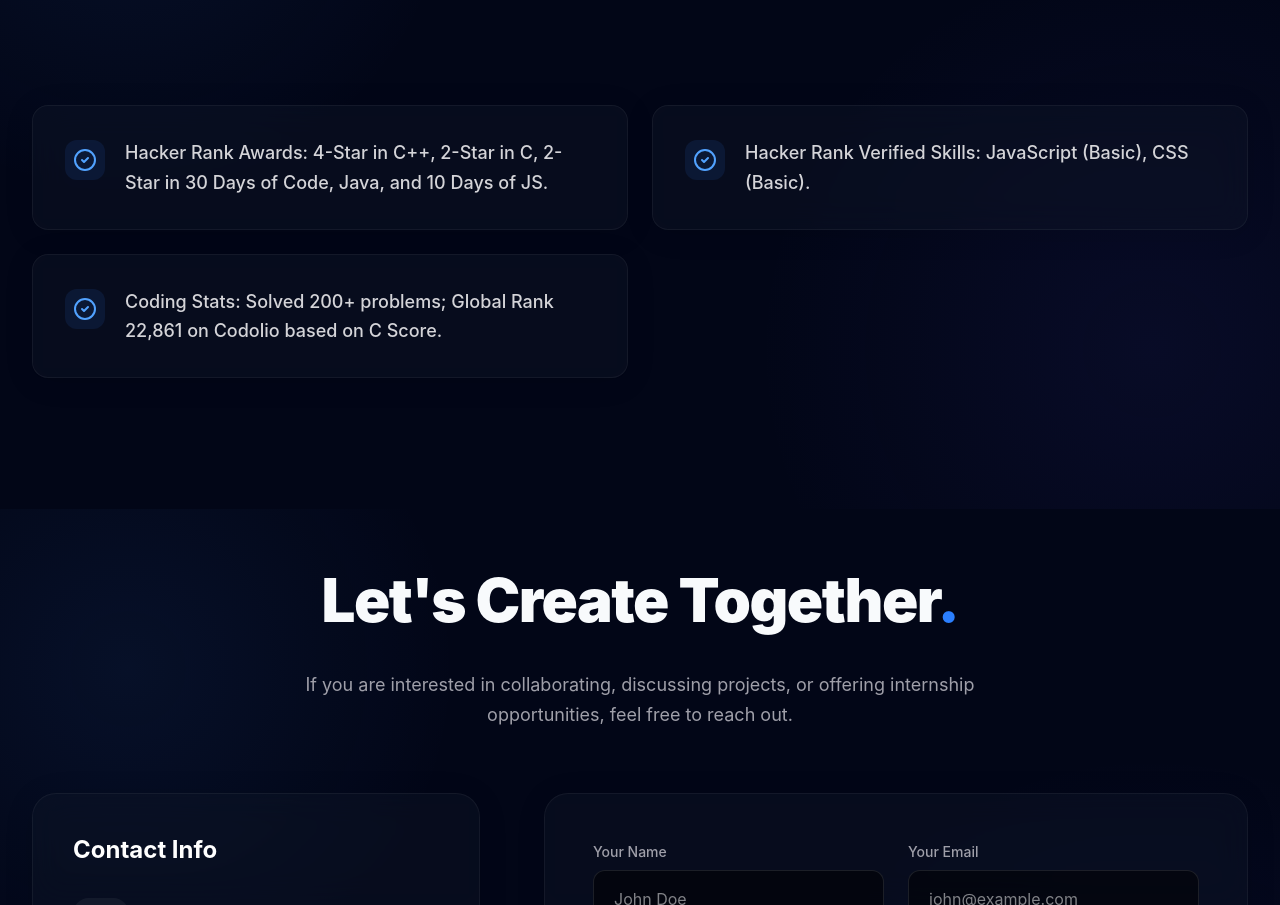
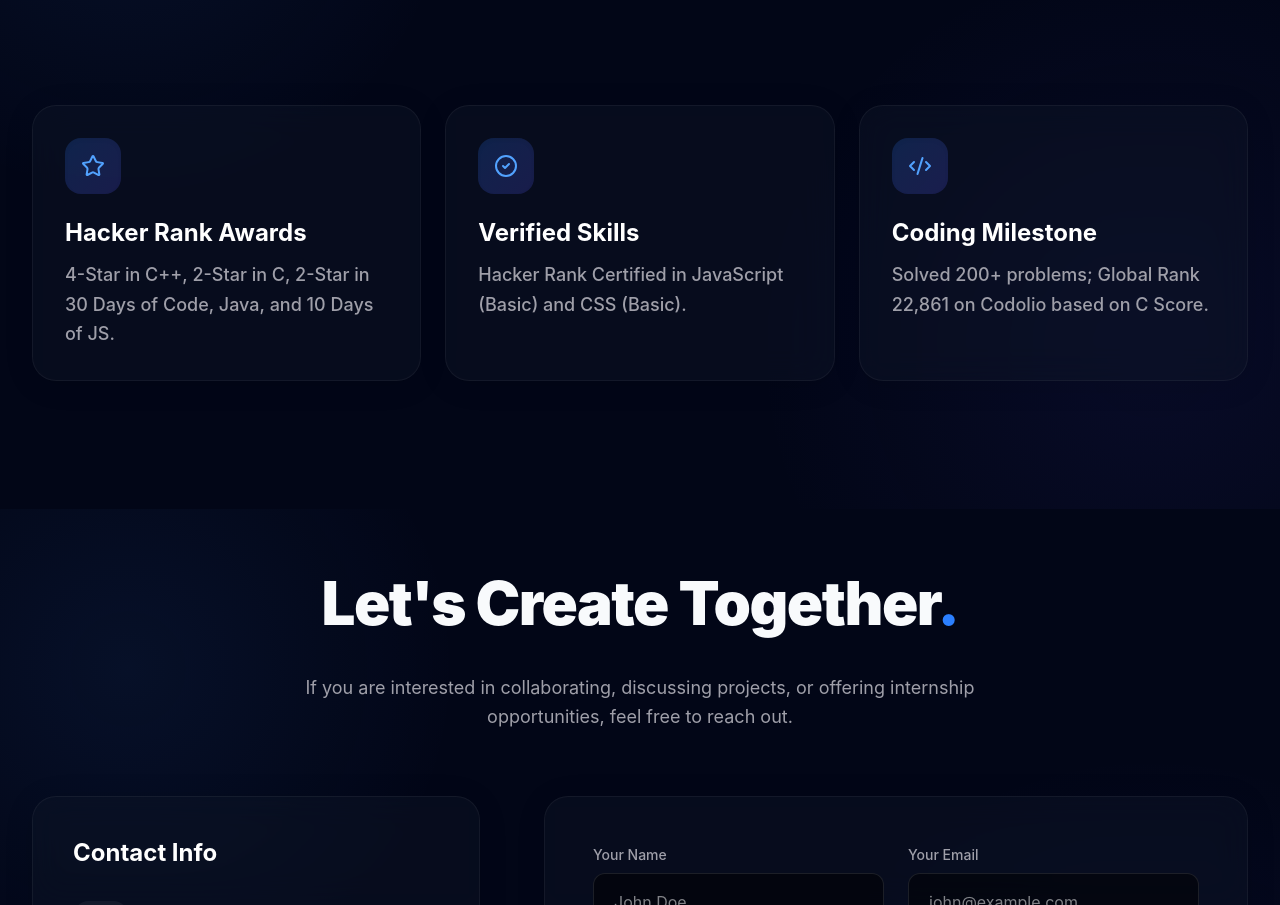
Before and after one commit to sanmaaya/Portfolio, a React (Vite) app in the folder client/: page / in a window 1280 px wide. Shown: the part 6691-7596 px from the top of the page. Built offline with nearby package versions, Linux system fonts and the light colour scheme.

Commit message:
style: Enhance achievements layout and fix vite tsconfig

```diff
--- a/client/src/components/Achievements.tsx
+++ b/client/src/components/Achievements.tsx
@@ -1,11 +1,23 @@
 import { motion } from "framer-motion";
-import { CheckCircle2 } from "lucide-react";
+import { CheckCircle2, Award, Code2, Star } from "lucide-react";
 
 export default function Achievements() {
     const highlights = [
-        "Hacker Rank Awards: 4-Star in C++, 2-Star in C, 2-Star in 30 Days of Code, Java, and 10 Days of JS.",
-        "Hacker Rank Verified Skills: JavaScript (Basic), CSS (Basic).",
-        "Coding Stats: Solved 200+ problems; Global Rank 22,861 on Codolio based on C Score."
+        {
+            title: "Hacker Rank Awards",
+            desc: "4-Star in C++, 2-Star in C, 2-Star in 30 Days of Code, Java, and 10 Days of JS.",
+            icon: <Star className="w-6 h-6" />
+        },
+        {
+            title: "Verified Skills",
+            desc: "Hacker Rank Certified in JavaScript (Basic) and CSS (Basic).",
+            icon: <CheckCircle2 className="w-6 h-6" />
+        },
+        {
+            title: "Coding Milestone",
+            desc: "Solved 200+ problems; Global Rank 22,861 on Codolio based on C Score.",
+            icon: <Code2 className="w-6 h-6" />
+        }
     ];
 
     return (
@@ -21,7 +33,7 @@ export default function Achievements() {
                     <h2 className="heading-2 m-0 text-right">Achievements & Highlights<span className="text-blue-500">.</span></h2>
                 </div>
 
-                <div className="grid grid-cols-1 md:grid-cols-2 gap-6">
+                <div className="grid grid-cols-1 md:grid-cols-3 gap-6">
                     {highlights.map((item, idx) => (
                         <motion.div
                             key={idx}
@@ -29,12 +41,16 @@ export default function Achievements() {
                             whileInView={{ opacity: 1, scale: 1 }}
                             viewport={{ once: true }}
                             transition={{ duration: 0.5, delay: idx * 0.1 }}
-                            className="glass-panel p-6 md:p-8 rounded-2xl flex items-start gap-5 group hover:border-blue-500/30 transition-all hover:bg-white/5"
+                            className="glass-panel p-8 rounded-3xl flex flex-col gap-6 group hover:border-blue-500/50 transition-all hover:bg-white/5 hover:shadow-[0_0_30px_rgba(59,130,246,0.1)] relative overflow-hidden"
                         >
-                            <div className="bg-blue-500/10 p-2 rounded-xl text-blue-400 mt-0.5 flex-shrink-0 group-hover:scale-110 group-hover:bg-blue-500/20 transition-all">
-                                <CheckCircle2 className="w-6 h-6" />
+                            <div className="absolute top-0 left-0 w-full h-1 bg-gradient-to-r from-transparent via-blue-500/50 to-transparent opacity-0 group-hover:opacity-100 transition-opacity"></div>
+                            <div className="bg-gradient-to-br from-blue-500/20 to-indigo-500/20 p-4 rounded-2xl text-blue-400 group-hover:scale-110 group-hover:from-blue-500/30 group-hover:to-indigo-500/30 transition-all self-start shadow-inner">
+                                {item.icon}
                             </div>
-                            <p className="text-zinc-300 leading-relaxed font-medium text-lg">{item}</p>
+                            <div>
+                                <h3 className="text-2xl font-bold text-white mb-3 group-hover:text-blue-400 transition-colors leading-tight">{item.title}</h3>
+                                <p className="text-zinc-400 text-lg leading-relaxed font-medium group-hover:text-zinc-300 transition-colors">{item.desc}</p>
+                            </div>
                         </motion.div>
                     ))}
                 </div>
--- a/client/tsconfig.node.json
+++ b/client/tsconfig.node.json
@@ -6,7 +6,6 @@
         "allowSyntheticDefaultImports": true
     },
     "include": [
-        "vite.config.ts",
         "vite.config.js"
     ]
 }
```
